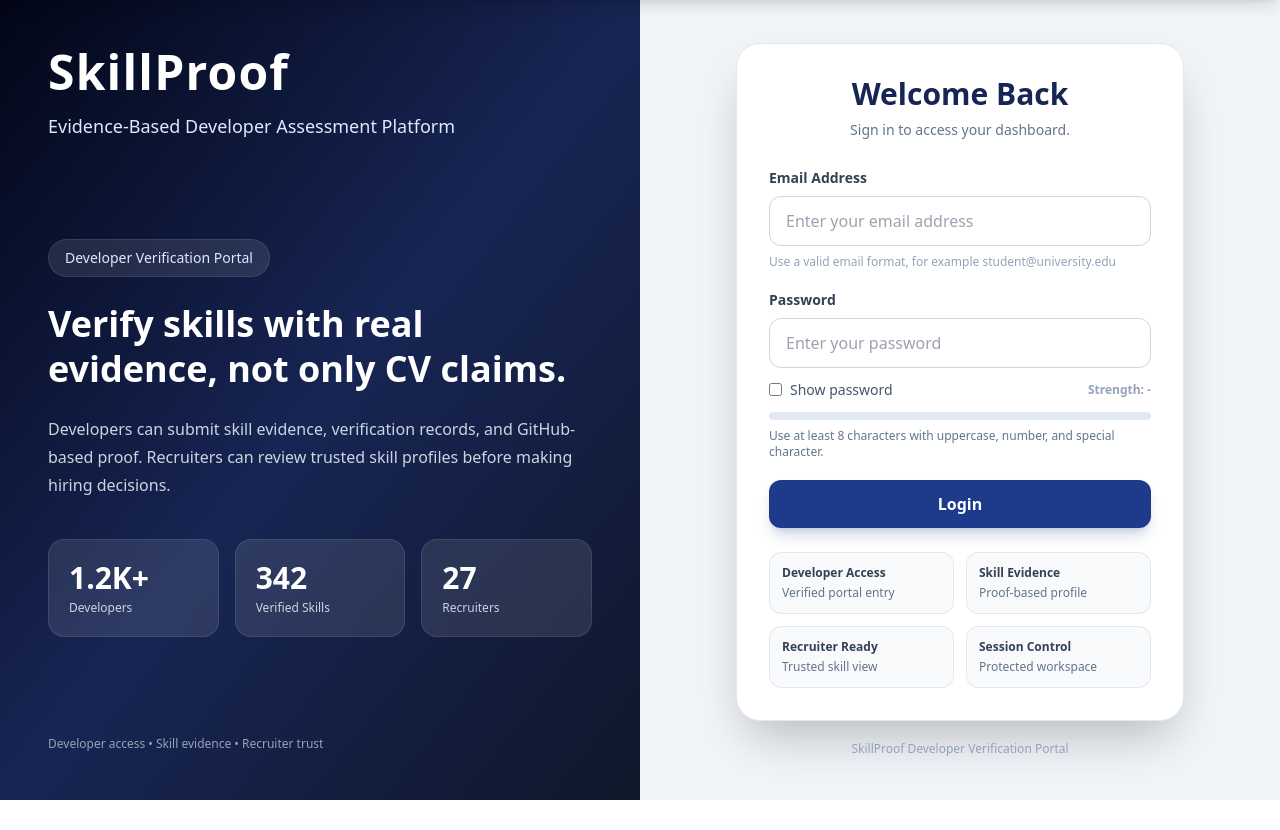
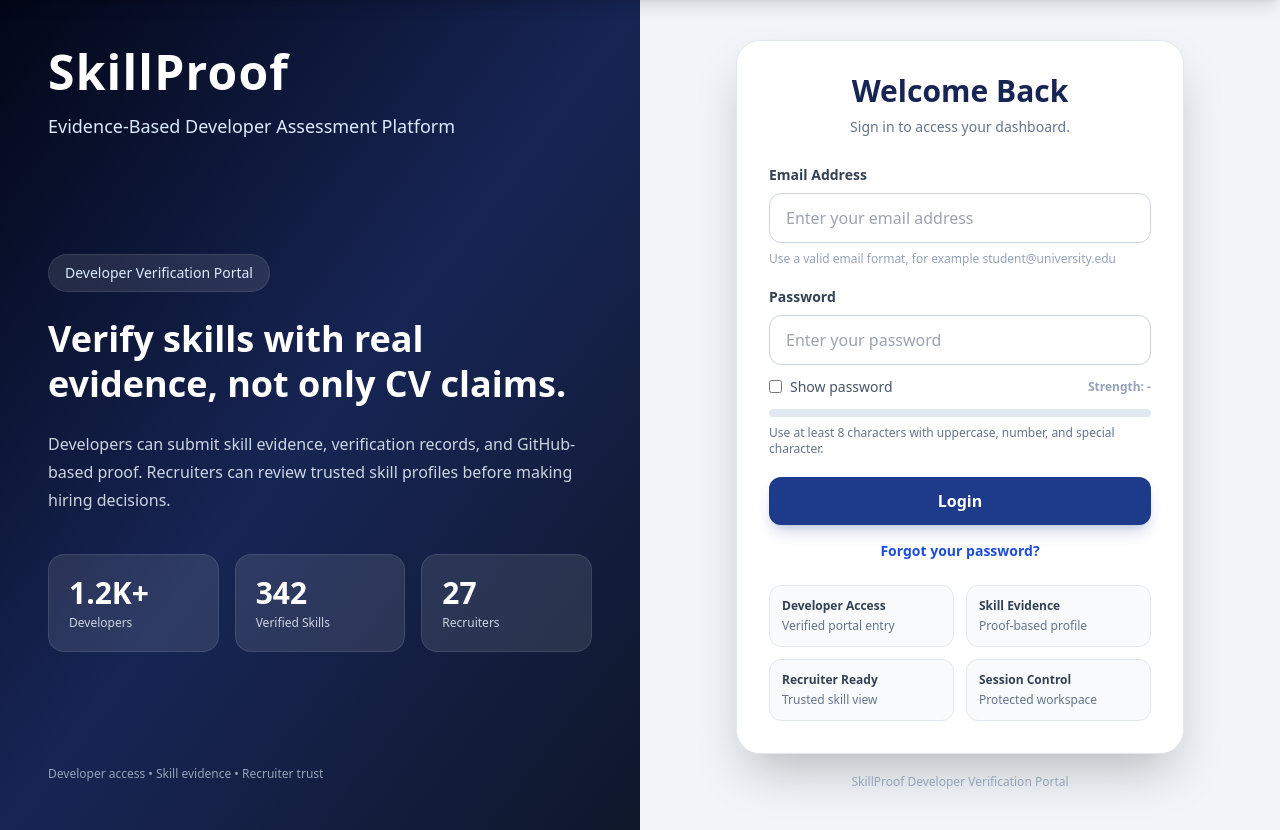
Before and after one commit to mdrakibmia1358/Skill_Proof, a PHP site: page /auth_system/login.php in a window 1280 px wide. Shown: the part 85-915 px from the top of the page. Before the commit the page ends 885 px from the top, so only its background shows below. Run offline with PHP 8.4, Linux system fonts and the light colour scheme.

Commit message:
Prepare password recovery and clarify saved GitHub analysis: auth_system/login.php

```diff
--- a/auth_system/login.php
+++ b/auth_system/login.php
@@ -267,6 +267,9 @@ if ($_SERVER["REQUEST_METHOD"] === "POST") {
                             Login
                         </button>
                     </form>
+                    <p class="mt-4 text-center text-sm">
+                        <a class="font-semibold text-blue-700 hover:underline" href="password_reset.php">Forgot your password?</a>
+                    </p>
 
                     <div class="mt-6 grid grid-cols-1 min-[375px]:grid-cols-2 gap-3 text-xs">
                         <div class="bg-slate-50 border border-slate-200 rounded-xl p-3">
```
